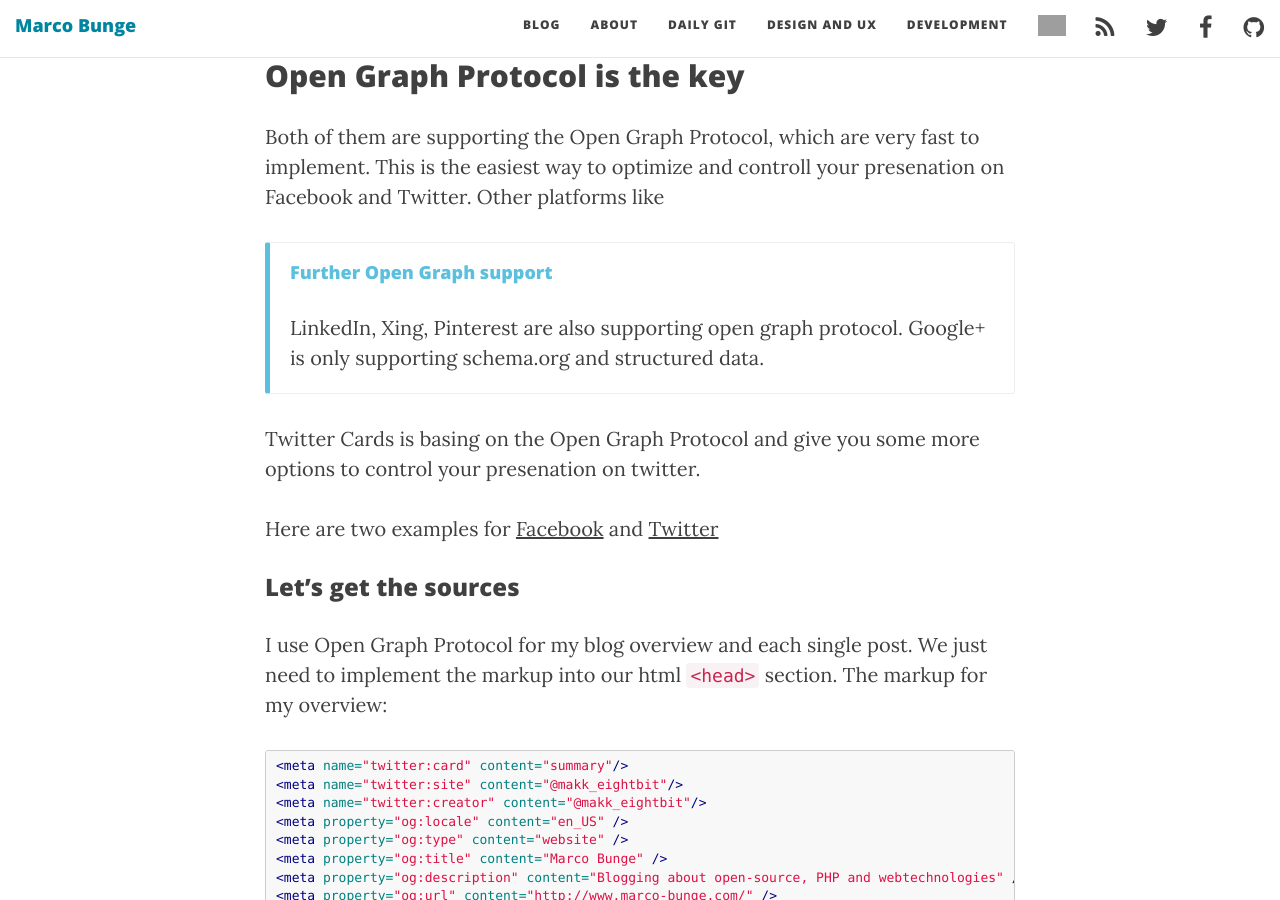
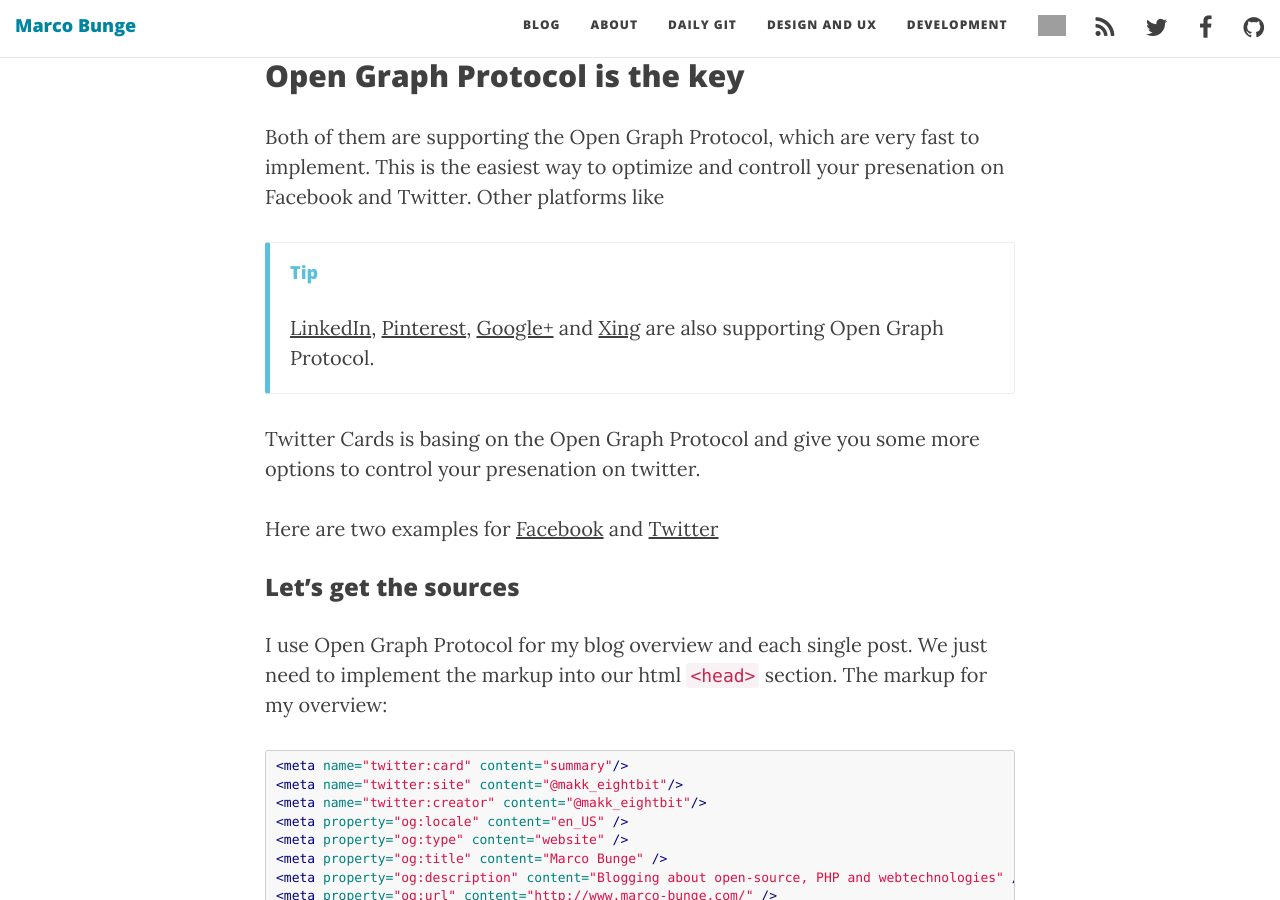
Before and after one commit to mbunge/mbunge.github.io, a Jekyll site: the page built from _posts/2015-10-02-enhance-your-website-for-social-platforms.markdown, in a window 1280 px wide and 900 px high, scrolled down 737 px. Built offline with Jekyll 4.4.1, drawn with Linux system fonts in a browser that asks for light colours; nearby versions of some CDN libraries; comment, search, counter and statistics services are not loaded; grey boxes are pictures that could not be loaded.

Commit message:
Update 2015-10-02-enhance-your-website-for-social-platforms.markdown

```diff
--- a/_posts/2015-10-02-enhance-your-website-for-social-platforms.markdown
+++ b/_posts/2015-10-02-enhance-your-website-for-social-platforms.markdown
@@ -21,8 +21,8 @@
 easiest way to optimize and controll your presenation on Facebook and Twitter. Other platforms like
 
 <div class="callout callout-info">
-  <h4>Further Open Graph support</h4>
-  <p>LinkedIn, Xing, Pinterest are also supporting open graph protocol. Google+ is only supporting schema.org and structured data.</p>
+  <h4>Tip</h4>
+  <p><a href="https://developer.linkedin.com/docs/share-on-linkedin" target="_blank">LinkedIn</a>, <a href="https://developers.pinterest.com/docs/rich-pins/overview/" target="_blank">Pinterest</a>, <a href="https://developers.google.com/+/web/snippet/" target="_blank">Google&plus;</a> and <a href="https://dev.xing.com/plugins/share_button/docs" target="_blank">Xing</a> are also supporting Open Graph Protocol.</p>
 </div>
 
 Twitter Cards is basing on the Open Graph Protocol and give you some more options to control your
```
